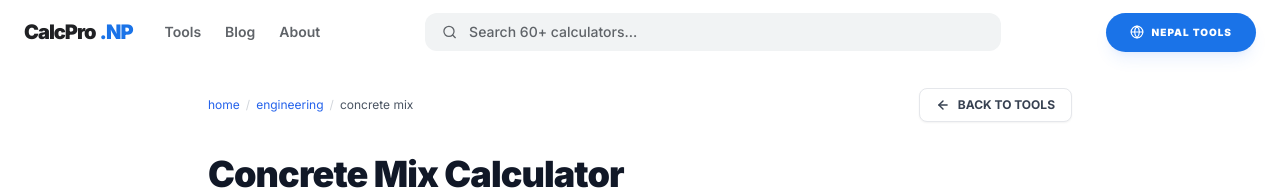
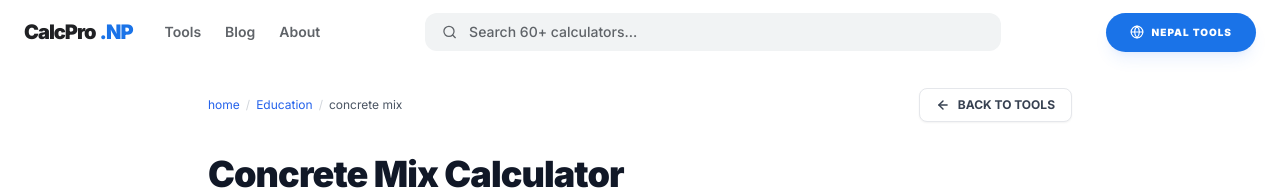
Before and after one commit to avash81/Calculator, a Next.js app: page /calculator/concrete-mix in a window 1280 px wide. Shown: the top 190 px of the page. Built offline with nearby package versions, Linux system fonts and the light colour scheme; no server answers.

Commit message:
fix: update all stale engineering breadcrumbs and remove engineering category style from homepage

```diff
--- a/src/app/HomePageClient.tsx
+++ b/src/app/HomePageClient.tsx
@@ -19,7 +19,6 @@ const CAT_STYLES: Record<string, { icon: string, color: string, bg: string, acce
   health: { icon: '❤️', color: 'text-red-600', bg: 'bg-red-50', accent: 'border-red-100' },
   education: { icon: '🎓', color: 'text-purple-600', bg: 'bg-purple-50', accent: 'border-purple-100' },
   conversion: { icon: '🔄', color: 'text-orange-600', bg: 'bg-orange-50', accent: 'border-orange-100' },
-  engineering: { icon: '📐', color: 'text-blue-600', bg: 'bg-blue-50', accent: 'border-blue-100' }
 };
 
 export default function HomePageClient() {
--- a/src/app/calculator/brick-calculator/Calculator.tsx
+++ b/src/app/calculator/brick-calculator/Calculator.tsx
@@ -38,7 +38,7 @@ export default function BrickCalculator() {
       <CalcWrapper
         title="Bricks Calculator"
         description="Estimate the number of bricks required for your wall construction based on wall dimensions and brick size."
-        crumbs={[{label:'engineering',href:'/calculator?cat=engineering'}, {label:'brick calculator'}]}
+        crumbs={[{label:'Education',href:'/calculator?cat=education'}, {label:'brick calculator'}]}
         relatedCalcs={[{name:'Concrete Mix',slug:'concrete-mix'}]}
       >
         <div className="flex flex-col-reverse lg:grid lg:grid-cols-[1fr_300px] gap-8">
--- a/src/components/calculators/ConcreteCalculator.tsx
+++ b/src/components/calculators/ConcreteCalculator.tsx
@@ -67,11 +67,11 @@ export default function ConcreteCalculator() {
       <CalcWrapper
         title="Concrete Mix Calculator"
         description="Estimate the quantity of cement bags, sand, and stone aggregate required for your construction project based on volume and concrete grade."
-        crumbs={[{label:'engineering',href:'/calculator?cat=engineering'}, {label:'concrete mix'}]}
+        crumbs={[{label:'Education', href:'/calculator?cat=education'}, {label:'concrete mix'}]}
         relatedCalcs={[
-          {name:'Brick Calculator',slug:'brick-calculator'},
-          {name:'Plaster Calculator',slug:'plaster-calculator'},
-          {name:'Flooring Calculator',slug:'flooring-calculator'},
+          {name:'Brick Calculator', slug:'brick-calculator'},
+          {name:'Geometry (Volume)', slug:'geometry-3d'},
+          {name:'Unit Converter', slug:'unit-converter'},
         ]}
       >
         <div className="grid grid-cols-1 lg:grid-cols-[1fr_400px] gap-8">
```
